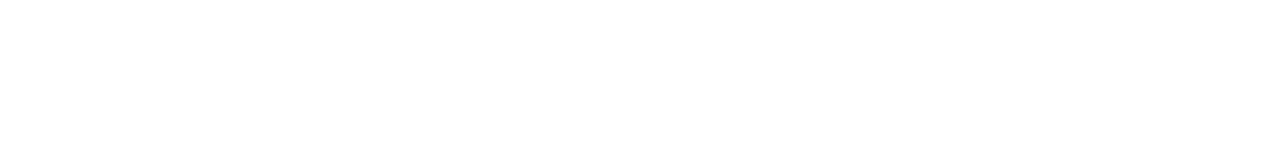
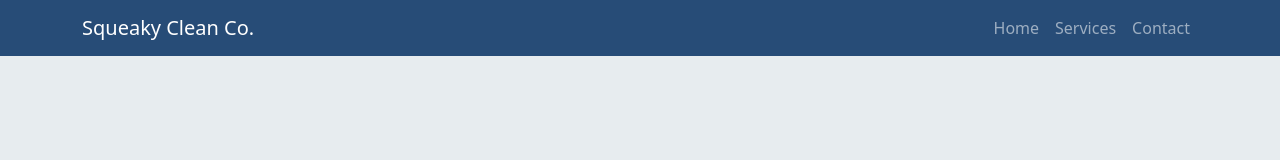
Before and after one commit to JmzTradehacker/SBA, a plain HTML site: page pages/store.html in a window 1280 px wide. Drawn offline with nearby package versions, Linux system fonts and the light colour scheme.

Commit message:
added bootstrap navbar

```diff
--- a/pages/store.html
+++ b/pages/store.html
@@ -3,9 +3,28 @@
 <head>
     <meta charset="UTF-8">
     <meta name="viewport" content="width=device-width, initial-scale=1.0">
-    <title>Document</title>
+    <title>Squeaky Clean</title>
+    <link href="https://cdn.jsdelivr.net/npm/bootstrap@5.3.0-alpha1/dist/css/bootstrap.min.css" rel="stylesheet">
+    <script defer src="https://cdn.jsdelivr.net/npm/bootstrap@5.3.0-alpha1/dist/js/bootstrap.bundle.min.js"></script>
+    <link rel="stylesheet" href="..\styles\styles.css">
 </head>
 <body>
+    <!-- NavBar -->
+    <nav class="navbar navbar-expand-lg navbar-dark">
+        <div class="container">
+            <a class="navbar-brand" href="#">Squeaky Clean Co.</a>
+            <button class="navbar-toggler" type="button" data-bs-toggle="collapse" data-bs-target="#dropdown">
+                <span class="navbar-toggler-icon"></span>
+            </button>
+            <div class="collapse navbar-collapse" id="dropdown">
+                <ul class="navbar-nav ms-auto">
+                    <li class="nav-item"><a class="nav-link" href="#">Home</a></li>
+                    <li class="nav-item"><a class="nav-link" href="#">Services</a></li>
+                    <li class="nav-item"><a class="nav-link" href="#">Contact</a></li>
+                </ul>
+            </div>
+        </div>
+    </nav>
 
 </body>
 </html>
--- /dev/null
+++ b/styles/styles.css
@@ -0,0 +1,24 @@
+:root {
+    --color-light: #E7ECEF;
+    --color-primary: #274C77;
+    --color-secondary: #6096BA;
+    --color-accent: #A3CEF1;
+    --color-dark: #8B8C89;
+}
+
+body {
+    background-color: var(--color-light);
+    color: var(--color-primary);
+}
+
+.navbar-toggler {
+    color: var(--color-secondary);
+}
+
+.nav-item:hover {
+    background-color: var(--color-secondary);
+}
+
+.navbar {
+    background-color: var(--color-primary);
+}
```
